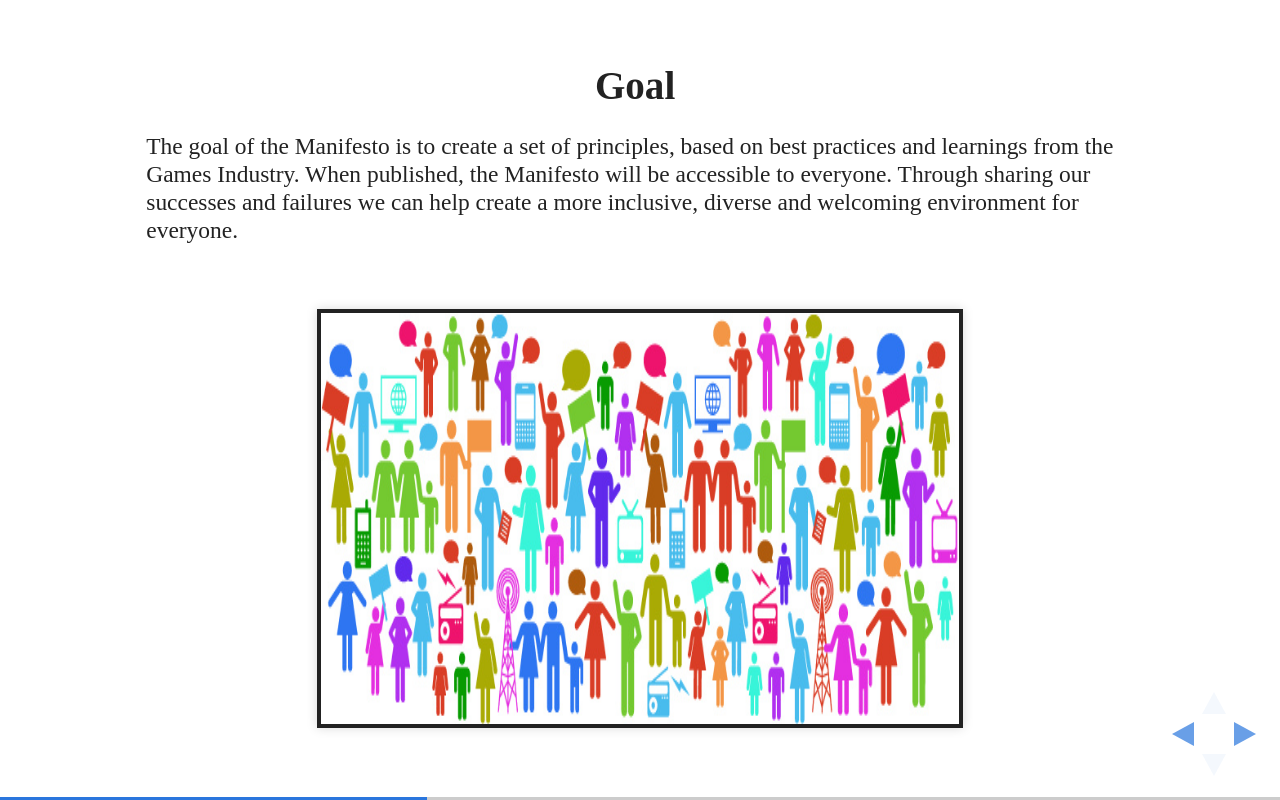
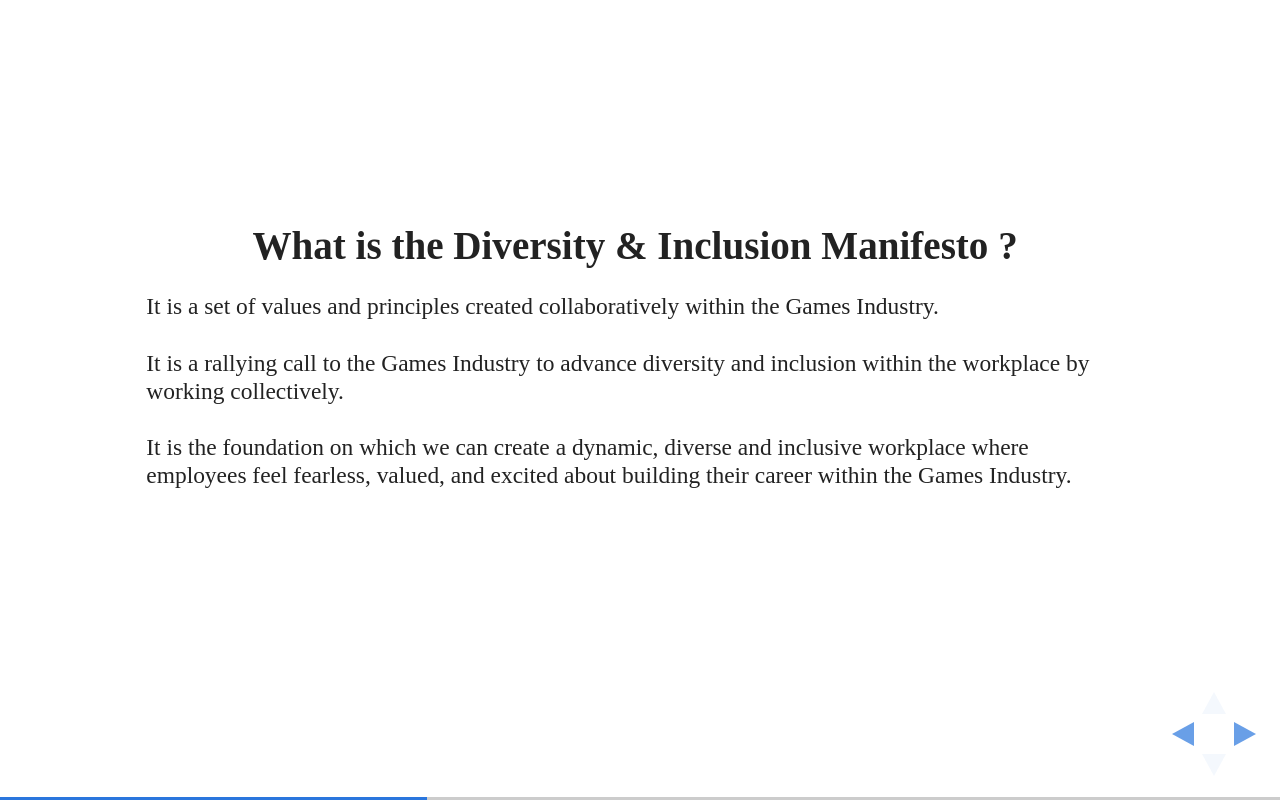
Before and after one commit to diversitymanifesto/diversitymanifesto.github.io, a website: page index.html in a window 1280 px wide. Both pictures are taken after a click on the button 1251 px from the left and 734 px from the top of the page. Drawn offline with Linux system fonts and the light colour scheme.

Commit message:
What is the D&I Manifesto?

```diff
--- a/index.html
+++ b/index.html
@@ -86,14 +86,17 @@
 
 				<!-- <section data-transition="convex" class="scrollable"> -->
 				<section data-transition="convex">
-					<strong>Goal</strong>
+					<strong>What is the Diversity & Inclusion Manifesto ?</strong>
 					<small><p align="left">
 
-The goal of the Manifesto is to create a set of principles, based on best practices and learnings from the Games Industry. When published, the Manifesto will be accessible to everyone.  Through sharing our successes and failures we can help create a more inclusive, diverse and welcoming environment for everyone.
+It is a set of values and principles created collaboratively within the Games Industry.
+<br><br>
+It is a rallying call to the Games Industry to advance diversity and inclusion within the workplace by working collectively.
+<br><br>
+It is the foundation on which we can create a dynamic, diverse and inclusive workplace where employees feel fearless, valued, and excited about building their career within the Games Industry.
 <br><br>
 
 					</small></p>
-              <img width="620" height="400" data-src="img/diversity.jpg" alt="dublin">
         </section>
 
 <section data-transition="convex">
```
